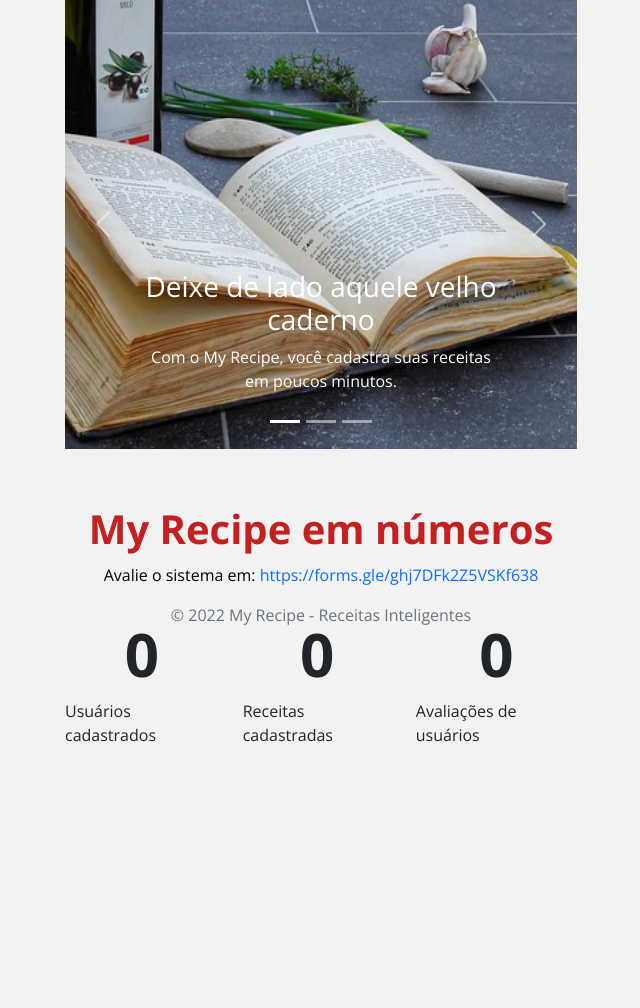
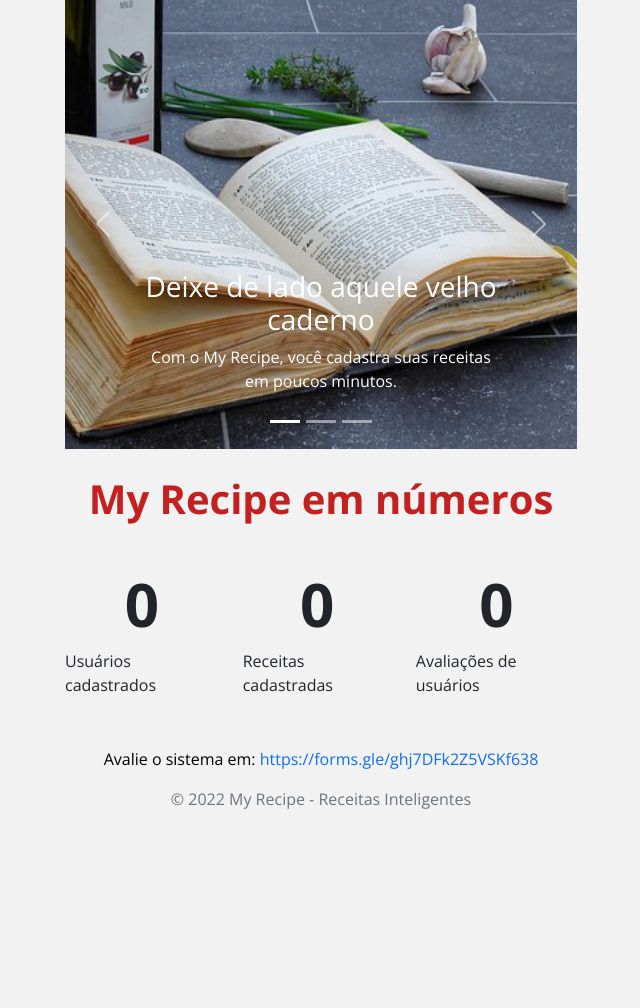
Before and after one commit to eduardosolka/myrecipe_v2, a Flask app: page / in a window 1280 px wide. Shown: the part 157-1165 px from the top of the page, without its empty margins (319-959 px from the left). After the commit the page ends 966 px from the top, so only its background shows below. Run offline with Flask 2, Linux system fonts and the light colour scheme; data that the repository does not hold is empty; some libraries are stand-ins or nearby versions.

Commit message:
ajuste na homepage

```diff
--- a/templates/home_sem_login.html
+++ b/templates/home_sem_login.html
@@ -50,7 +50,7 @@
 </head>
 
 
-<body style="background-color:#f2f2f2">
+<body style="background-color:#f2f2f2; height: max-content;">
     <nav class="navbar navbar-expand-lg navbar-dark"; style="background-color: #c42020;">
       <div class="container-fluid">
         <a class="navbar-brand" href="#">
@@ -75,21 +75,21 @@
       </div>
       <div class="carousel-inner">
         <div class="carousel-item active">
-          <img src="static/images/livro.jpg" width="400" height="450" class="d-block w-100" alt="...">
+          <img src="static/images/livro.jpg" max-width="400" height="450" class="d-block w-100" alt="...">
           <div class="carousel-caption d-none d-md-block">
             <h3>Deixe de lado aquele velho caderno</h3>
             <p style="color:white">Com o My Recipe, você cadastra suas receitas em poucos minutos.</p>
           </div>
         </div>
         <div class="carousel-item">
-          <img src="static/images/ingredientes.jpg" width="400" height="450" class="d-block w-100" alt="...">
+          <img src="static/images/ingredientes.jpg" max-width="400" height="450" class="d-block w-100" alt="...">
           <div class="carousel-caption d-none d-md-block">
             <h3>Descubra novas receitas</h3>
             <p style="color:white">Encontre receitas por ingredientes e sistema de recomendação.</p>
           </div>
         </div>
         <div class="carousel-item">
-          <img src="static/images/truques-chefes-de-cozinha.jpg" width="400" height="450" class="d-block w-100" alt="...">
+          <img src="static/images/truques-chefes-de-cozinha.jpg" max-width="400" height="450" class="d-block w-100" alt="...">
           <div class="carousel-caption d-none d-md-block">
             <h3>Mão na massa</h3>
             <p style="color:white">Salve, avalie e prepare receitas especiais.</p>
@@ -108,20 +108,20 @@
   </div>
 
 
-<div class="flex flex-column" style="margin-top:50px;align-items:center">
+<div class="flex flex-column" style="margin-top:20px;align-items:center">
     <span style="font-size:40px; color:#c42020"><strong>My Recipe em números</strong></span>
 </div>
 
 <div class="flex flex-row gap-4" style="margin-top:0px;align-items:center">
-  <div class="flex flex-column" style="margin-top:50px;align-items:center">
+  <div class="flex flex-column" style="margin-top:30px;align-items:center">
     <span style="font-size:60px ;"><strong>{{cont_usuarios}}</strong></span>
     <span>Usuários cadastrados</span>
   </div>
-  <div class="flex flex-column" style="margin-top:50px;align-items:center">
+  <div class="flex flex-column" style="margin-top:30px;align-items:center">
     <span style="font-size:60px ;"><strong>{{cont_receitas}}</strong></span>
     <span>Receitas cadastradas</span>
   </div>
-  <div class="flex flex-column" style="margin-top:50px;align-items:center">
+  <div class="flex flex-column" style="margin-top:30px;align-items:center">
     <span style="font-size:60px ;"><strong>{{cont_avaliacoes}}</strong></span>
     <span>Avaliações de usuários</span>
   </div>
@@ -135,7 +135,7 @@
 
 
 
-    <footer style="position: fixed;bottom:0;left:30%;right:30% ;">
+    <footer style="position: auto;bottom: -1px;;left:30%;right:30% ;">
       <div class="flex flex-column" style="margin-top:50px; align-items:center; align-self: flex-end;">
         <p>Avalie o sistema em: <a href="https://forms.gle/ghj7DFk2Z5VSKf638" target="_blank">https://forms.gle/ghj7DFk2Z5VSKf638</a></p>
       </div>
```
